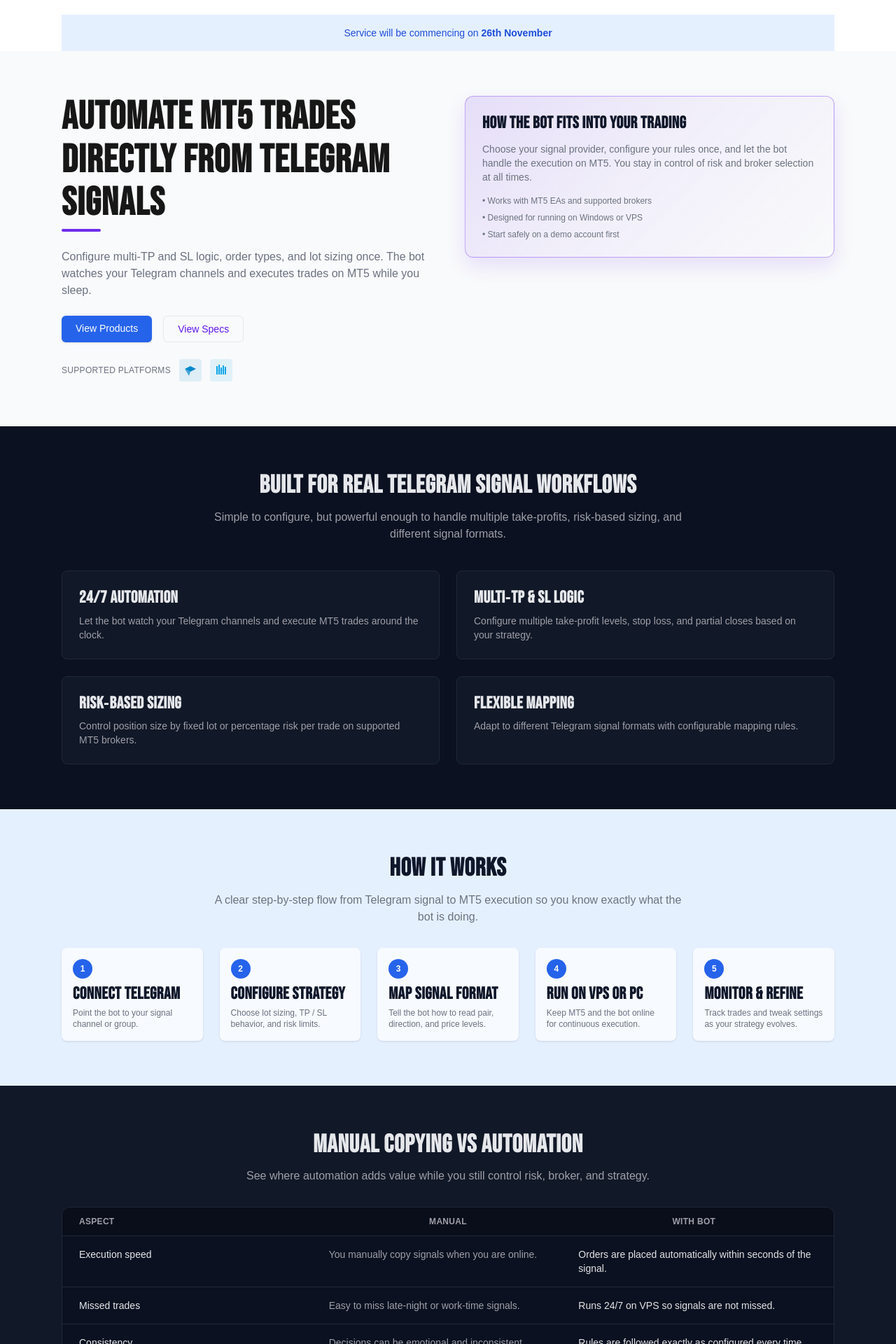
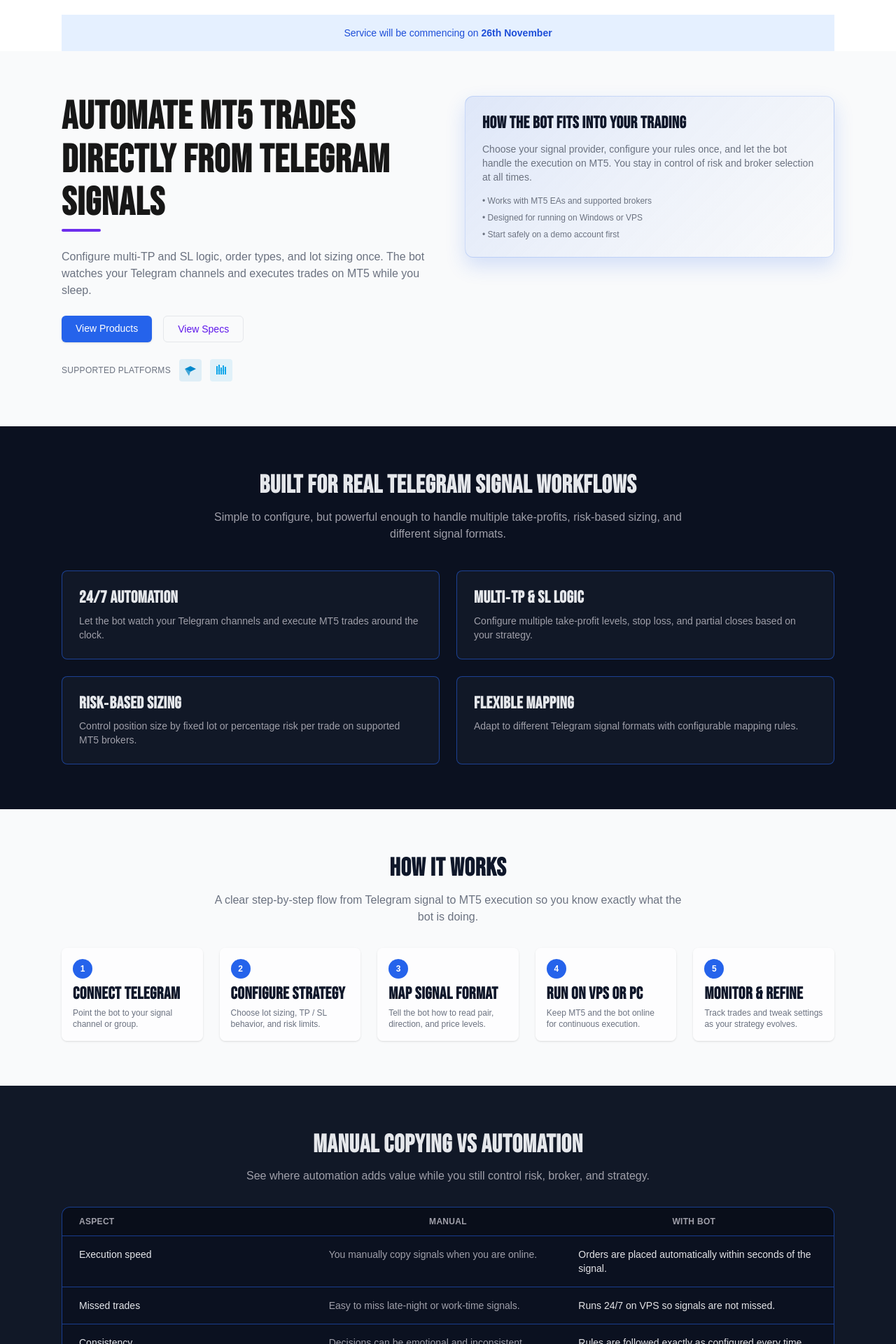
Before and after one commit to Appsbydare/Signal_Trading_Bots, a Next.js app: page / in a window 1280 px wide. Shown: the part 300-2220 px from the top of the page at 70% size. Built offline with nearby package versions, Linux system fonts and the light colour scheme; no server answers.

Commit message:
chore: standardize homepage light/dark styling and blue accents

```diff
--- a/src/app/globals.css
+++ b/src/app/globals.css
@@ -23,6 +23,7 @@
   --text-on-dark: #e5e7eb;
   --border-subtle: #e5e7eb;
   --border-on-dark: #1f2937;
+  --border-on-dark-strong: rgba(37, 99, 235, 0.55);
 }
 
 @theme inline {
@@ -117,9 +118,14 @@ h3 {
 }
 
 .brand-callout {
-  border: 1px solid rgba(94, 23, 235, 0.35);
-  background: linear-gradient(135deg, rgba(94, 23, 235, 0.12), rgba(94, 23, 235, 0.05) 45%, rgba(255, 255, 255, 0));
-  box-shadow: 0 12px 28px rgba(94, 23, 235, 0.12);
+  border: 1px solid rgba(37, 99, 235, 0.2);
+  background: linear-gradient(
+    135deg,
+    rgba(37, 99, 235, 0.12),
+    rgba(37, 99, 235, 0.06) 45%,
+    rgba(255, 255, 255, 0)
+  );
+  box-shadow: 0 12px 28px rgba(37, 99, 235, 0.18);
 }
 
 /* Broker List Scrolling Animations */
--- a/src/app/page.tsx
+++ b/src/app/page.tsx
@@ -257,7 +257,7 @@ export default function Home() {
             {features.map((feature) => (
               <div
                 key={feature.title}
-                className="rounded-lg border border-[var(--border-on-dark)] bg-[var(--bg-dark-3)] p-6"
+                className="rounded-lg border border-[var(--border-on-dark-strong)] bg-[var(--bg-dark-3)] p-6"
               >
                 <h3 className="mb-2 text-base font-semibold">{feature.title}</h3>
                 <p className="text-sm text-zinc-400">{feature.description}</p>
@@ -268,7 +268,7 @@ export default function Home() {
       </section>
 
       {/* How It Works (LIGHT) */}
-      <section className="relative left-1/2 right-1/2 -ml-[50vw] -mr-[50vw] w-screen bg-[var(--bg-light-2)] py-16">
+      <section className="relative left-1/2 right-1/2 -ml-[50vw] -mr-[50vw] w-screen bg-[var(--bg-light-1)] py-16">
         <div className="mx-auto max-w-6xl px-6">
           <div className="mb-8 text-center">
             <h2 className="mb-3 text-2xl font-semibold text-[var(--text-main)] md:text-3xl">
@@ -310,13 +310,13 @@ export default function Home() {
               strategy.
             </p>
           </div>
-          <div className="overflow-hidden rounded-xl border border-[var(--border-on-dark)] bg-[var(--bg-dark-2)]">
-            <div className="grid grid-cols-3 border-b border-[var(--border-on-dark)] bg-black/20 px-4 py-3 text-xs font-semibold uppercase tracking-wide text-zinc-400 md:px-6">
+          <div className="overflow-hidden rounded-xl border border-[var(--border-on-dark-strong)] bg-[var(--bg-dark-2)]">
+            <div className="grid grid-cols-3 border-b border-[var(--border-on-dark-strong)] bg-black/20 px-4 py-3 text-xs font-semibold uppercase tracking-wide text-zinc-400 md:px-6">
               <div>Aspect</div>
               <div className="text-center">Manual</div>
               <div className="text-center">With bot</div>
             </div>
-            <div className="divide-y divide-[var(--border-on-dark)]">
+            <div className="divide-y divide-[var(--border-on-dark-strong)]">
               {comparisonRows.map((row) => (
                 <div key={row.label} className="grid grid-cols-3 gap-4 px-4 py-4 md:px-6">
                   <div className="text-sm font-medium">{row.label}</div>
@@ -400,7 +400,7 @@ export default function Home() {
             {testimonials.map((t) => (
               <div
                 key={t.name}
-                className="flex flex-col rounded-xl border border-[var(--border-on-dark)] bg-[var(--bg-dark-3)] p-6"
+                className="flex flex-col rounded-xl border border-[var(--border-on-dark-strong)] bg-[var(--bg-dark-3)] p-6"
               >
                 <p className="mb-4 text-sm text-zinc-200">&ldquo;{t.quote}&rdquo;</p>
                 <div className="mt-auto text-sm">
```
